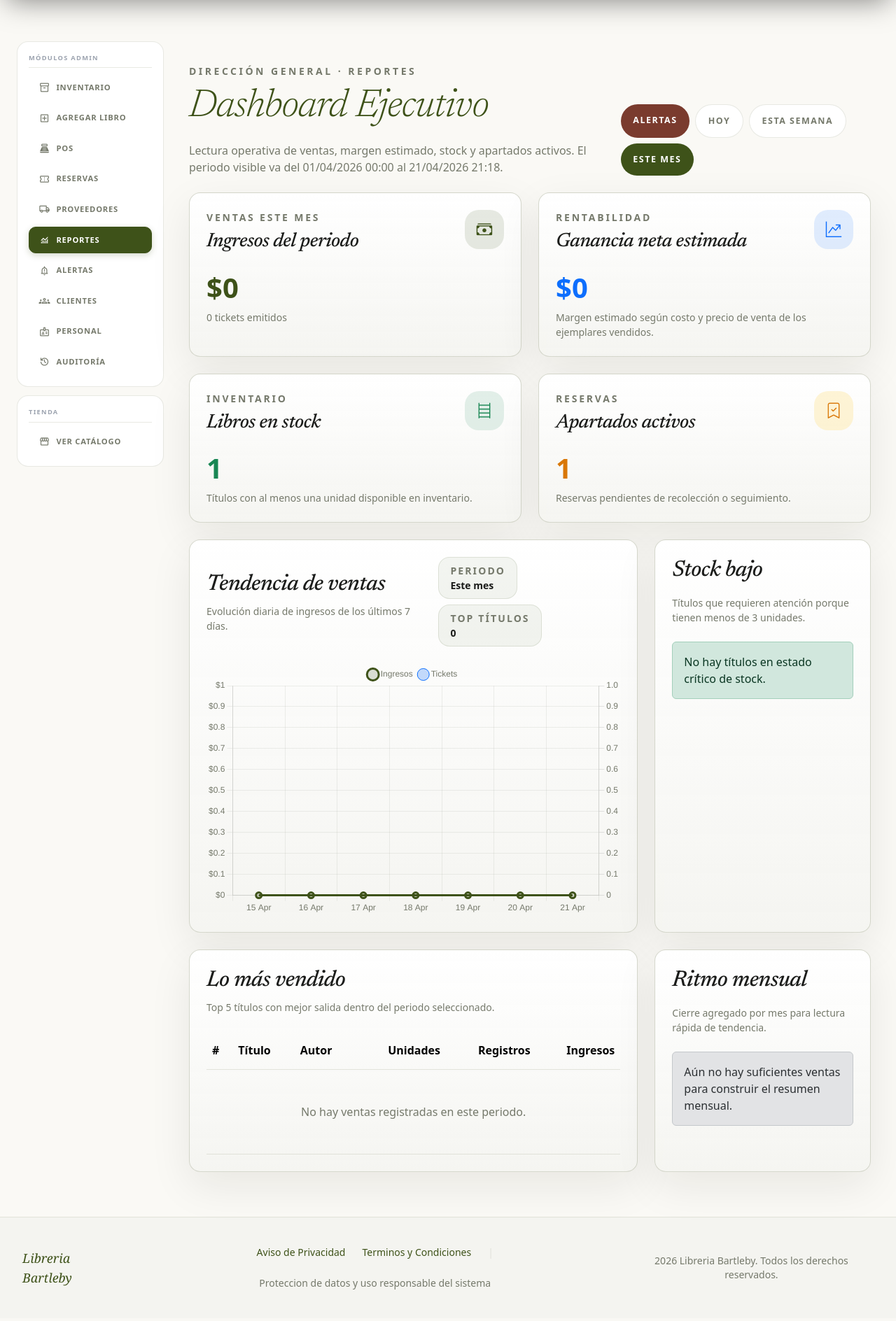
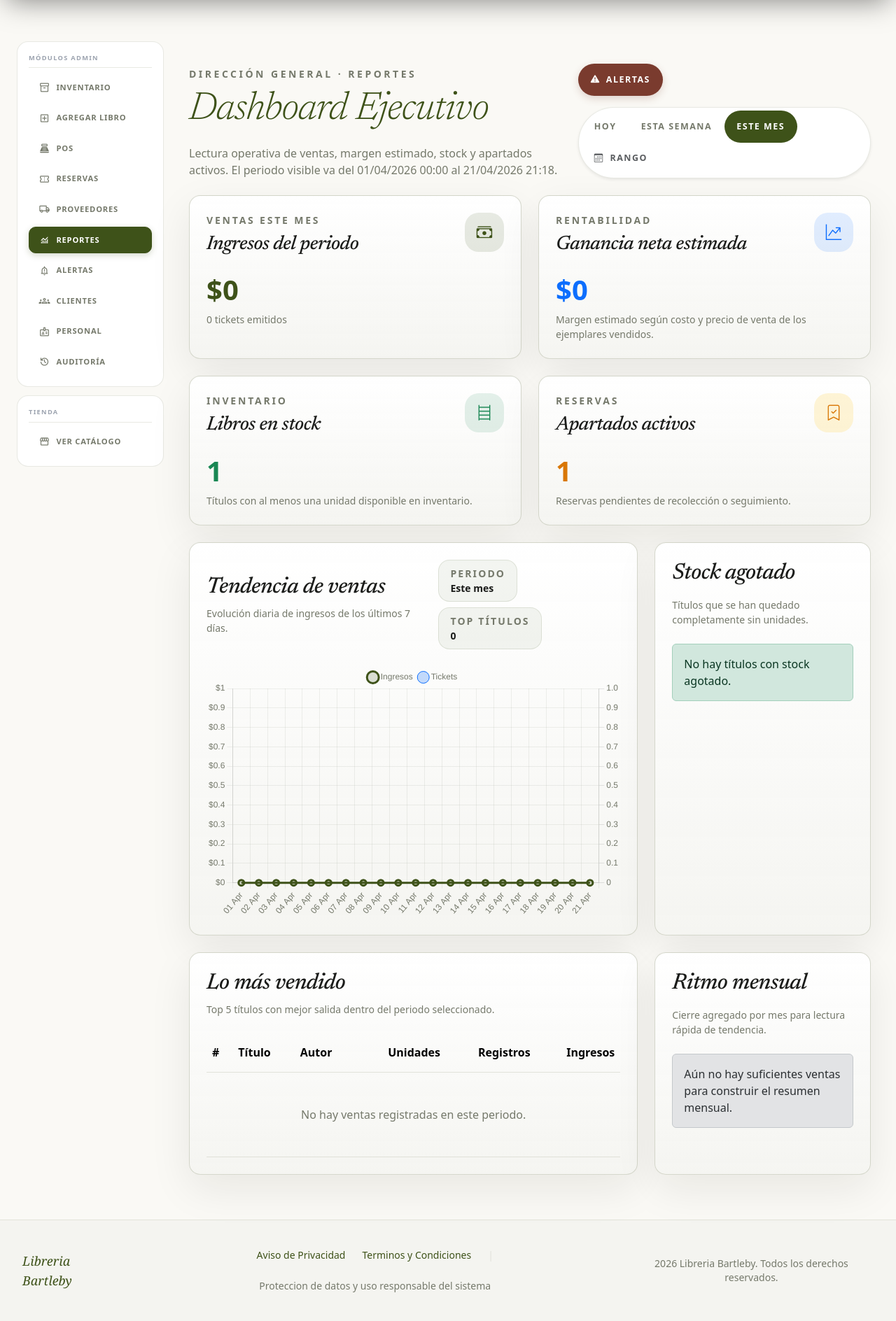
Before and after one commit to Angixs-zz/libreria_bartleby, a Django app: page /reportes/ in a window 1280 px wide. Shown: the part 93-1981 px from the top of the page at 70% size. Before the commit the page ends 1936 px from the top, so only its background shows below. Run offline with Django 5.2, Linux system fonts and the light colour scheme; a user stored in the database is signed in; tables that the repository leaves empty hold one stand-in row (values such as "Sample post"); some libraries are stand-ins or nearby versions.

Commit message:
Se modifico y ahora el stock bajo solo indica cunado el stock de algun libro es igual a 0

```diff
--- a/reportes/templates/reportes/dashboard_reportes.html
+++ b/reportes/templates/reportes/dashboard_reportes.html
@@ -40,6 +40,38 @@
         letter-spacing: 0.12em;
         text-transform: uppercase;
         padding: 0.85rem 1.1rem;
+        transition: all 0.2s ease;
+    }
+
+    .reportes-shell .pill-group {
+        background-color: var(--surface);
+        border: 1px solid rgba(197, 200, 184, 0.4);
+        padding: 0.25rem;
+        border-radius: 999px;
+    }
+
+    .dark .reportes-shell .pill-group {
+        border-color: rgba(80, 85, 60, 0.4);
+    }
+
+    @keyframes fadeInUp {
+        from { opacity: 0; transform: translateY(15px); }
+        to { opacity: 1; transform: translateY(0); }
+    }
+    .fade-in-up {
+        animation: fadeInUp 0.5s cubic-bezier(0.16, 1, 0.3, 1) both;
+    }
+    .delay-1 { animation-delay: 0.05s; }
+    .delay-2 { animation-delay: 0.1s; }
+    .delay-3 { animation-delay: 0.15s; }
+
+    #page-loader {
+        position: fixed; inset: 0; background: var(--bg); z-index: 9999;
+        display: flex; align-items: center; justify-content: center;
+        transition: opacity 0.4s ease; pointer-events: none; opacity: 0;
+    }
+    #page-loader.active {
+        opacity: 0.7; pointer-events: all; cursor: wait;
     }
 
     .reportes-shell .section-title {
@@ -77,6 +109,7 @@
   {% include 'partials/admin_sidebar.html' with request=request user=user only %}
   <div class="flex-1 min-w-0">
 <div class="reportes-shell py-4">
+    <div id="page-loader"><div class="spinner-border text-success" role="status"></div></div>
     <div class="container py-2">
         <div class="d-flex flex-column flex-xl-row justify-content-between align-items-xl-end gap-4 mb-4">
             <div>
@@ -90,23 +123,32 @@
                 </p>
             </div>
 
-            <div class="d-flex flex-wrap gap-2">
+            <div class="d-flex flex-wrap align-items-center gap-3">
                 <a href="{% url 'centro_alertas' %}"
-                   class="filter-pill text-decoration-none text-white"
-                   style="background-color: #7a3b2e;">
-                    Alertas
+                   class="filter-pill text-decoration-none text-white d-inline-flex align-items-center gap-2"
+                   style="background-color: #7a3b2e; box-shadow: 0 4px 12px rgba(122, 59, 46, 0.2);">
+                    <i class="bi bi-exclamation-triangle-fill"></i> Alertas
                 </a>
+
+                <div class="pill-group d-flex flex-wrap align-items-center shadow-sm">
                     {% for key, label in periodos.items %}
                         <a href="?periodo={{ key }}"
                            class="filter-pill text-decoration-none {% if periodo == key %}text-white{% endif %}"
-                       style="{% if periodo == key %}background-color: var(--primary);{% else %}background-color: var(--surface); color: var(--text-muted); border: 1px solid var(--border);{% endif %}">
+                           style="{% if periodo == key %}background-color: var(--primary);{% else %}color: var(--text-muted); background-color: transparent;{% endif %} border: none;">
                             {{ label }}
                         </a>
                     {% endfor %}
+
+                    <button type="button" class="filter-pill border-0 {% if periodo == 'custom' %}text-white{% else %}text-muted bg-transparent{% endif %}"
+                            style="{% if periodo == 'custom' %}background-color: var(--primary);{% else %}color: var(--text-muted);{% endif %}"
+                            data-bs-toggle="modal" data-bs-target="#customDateModal">
+                        <i class="bi bi-calendar3 me-1"></i> Rango
+                    </button>
+                </div>
             </div>
         </div>
 
-        <div class="row g-4 mb-4">
+        <div class="row g-4 mb-4 fade-in-up delay-1">
             <div class="col-12 col-md-6 col-xxl-3">
                 <div class="report-card rounded-4 h-100 p-4">
                     <div class="d-flex justify-content-between align-items-start mb-4">
@@ -180,7 +222,7 @@
             </div>
         </div>
 
-        <div class="row g-4">
+        <div class="row g-4 fade-in-up delay-2">
             <div class="col-12 col-xl-8">
                 <div class="report-panel rounded-4 p-4 h-100">
                     <div class="d-flex flex-column flex-md-row justify-content-between align-items-md-center gap-3 mb-4">
@@ -207,8 +249,8 @@
 
             <div class="col-12 col-xl-4">
                 <div class="report-panel rounded-4 p-4 h-100">
-                    <h2 class="section-title h2 mb-3">Stock bajo</h2>
-                    <p class="small mb-4" style="color: var(--text-muted);">Títulos que requieren atención porque tienen menos de 3 unidades.</p>
+                    <h2 class="section-title h2 mb-3">Stock agotado</h2>
+                    <p class="small mb-4" style="color: var(--text-muted);">Títulos que se han quedado completamente sin unidades.</p>
 
                     {% if stock_bajo %}
                         <div class="d-flex flex-column gap-3">
@@ -227,7 +269,7 @@
                             {% endfor %}
                         </div>
                     {% else %}
-                        <div class="alert alert-success mb-0">No hay títulos en estado crítico de stock.</div>
+                        <div class="alert alert-success mb-0">No hay títulos con stock agotado.</div>
                     {% endif %}
                 </div>
             </div>
@@ -305,6 +347,37 @@
 </div>
 </div>
 
+
+<div class="modal fade" id="customDateModal" tabindex="-1" aria-hidden="true">
+    <div class="modal-dialog modal-dialog-centered">
+        <div class="modal-content rounded-4 border-0 shadow">
+            <form method="get" action="{% url 'dashboard_reportes' %}">
+                <input type="hidden" name="periodo" value="custom">
+                <div class="modal-header border-0 pb-0 pt-4 px-4">
+                    <h5 class="modal-title section-title h3" style="color: var(--primary);">Periodo Personalizado</h5>
+                    <button type="button" class="btn-close" data-bs-dismiss="modal" aria-label="Cerrar"></button>
+                </div>
+                <div class="modal-body px-4 py-4">
+                    <div class="row g-3">
+                        <div class="col-12 col-md-6">
+                            <label class="form-label text-uppercase fw-bold small mb-2" style="letter-spacing: 0.1em; color: var(--text-muted); font-size: 0.75rem;">Fecha Inicio</label>
+                            <input type="date" name="fecha_inicio" class="form-control form-control-lg bg-light border-0 shadow-sm" required value="{{ request.GET.fecha_inicio|default:'' }}">
+                        </div>
+                        <div class="col-12 col-md-6">
+                            <label class="form-label text-uppercase fw-bold small mb-2" style="letter-spacing: 0.1em; color: var(--text-muted); font-size: 0.75rem;">Fecha Fin</label>
+                            <input type="date" name="fecha_fin" class="form-control form-control-lg bg-light border-0 shadow-sm" required value="{{ request.GET.fecha_fin|default:'' }}">
+                        </div>
+                    </div>
+                </div>
+                <div class="modal-footer border-0 pt-0 px-4 pb-4 justify-content-between">
+                    <button type="button" class="filter-pill bg-transparent text-muted border-0" data-bs-dismiss="modal">Cancelar</button>
+                    <button type="submit" class="filter-pill text-white border-0 shadow-sm" style="background-color: var(--primary);">Aplicar Filtro</button>
+                </div>
+            </form>
+        </div>
+    </div>
+</div>
+
 {{ chart_labels|json_script:"chart-labels" }}
 {{ chart_totals|json_script:"chart-totals" }}
 {{ chart_tickets|json_script:"chart-tickets" }}
@@ -352,6 +425,10 @@
                 ]
             },
             options: {
+                animation: {
+                    duration: 1200,
+                    easing: 'easeOutQuart'
+                },
                 responsive: true,
                 maintainAspectRatio: false,
                 interaction: {
@@ -403,4 +480,14 @@
         });
     }
 </script>
+<script>
+    document.querySelectorAll('.filter-pill[href]').forEach(btn => {
+        btn.addEventListener('click', () => {
+            document.getElementById('page-loader').classList.add('active');
+        });
+    });
+    document.querySelector('#customDateModal form').addEventListener('submit', () => {
+        document.getElementById('page-loader').classList.add('active');
+    });
+</script>
 {% endblock %}
--- a/reportes/views.py
+++ b/reportes/views.py
@@ -3,7 +3,7 @@ from decimal import Decimal
 
 from django.contrib.auth.decorators import login_required
 from django.db.models import Count, Sum, F, DecimalField, ExpressionWrapper, Q, Max
-from django.db.models.functions import Coalesce, TruncDay, TruncMonth
+from django.db.models.functions import Coalesce, TruncDay, TruncMonth, TruncHour
 from django.shortcuts import render
 from django.utils import timezone
 from django.views.decorators.http import require_http_methods
@@ -22,7 +22,7 @@ PERIODOS = {
     'month': 'Este mes',
 }
 
-ALERTA_STOCK_CRITICO = 3
+ALERTA_STOCK_CRITICO = 1
 ALERTA_PROVEEDOR_INACTIVO_DIAS = 90
 ALERTA_CLIENTE_INACTIVO_DIAS = 60
 ALERTA_CLIENTE_FRECUENTE_MOVIMIENTOS = 3
@@ -44,21 +44,37 @@ def _inicio_periodo(periodo, ahora):
 @require_http_methods(["GET"])
 def dashboard_reportes(request):
     periodo = request.GET.get('periodo', 'month')
-    if periodo not in PERIODOS:
+    if periodo not in PERIODOS and periodo != 'custom':
         periodo = 'month'
 
     ahora = timezone.localtime()
-    inicio_periodo = _inicio_periodo(periodo, ahora)
+
+    if periodo == 'custom':
+        try:
+            inicio_periodo = timezone.make_aware(datetime.strptime(request.GET.get('fecha_inicio'), '%Y-%m-%d'))
+            fin_periodo = timezone.make_aware(datetime.strptime(request.GET.get('fecha_fin'), '%Y-%m-%d')).replace(hour=23, minute=59, second=59)
+            periodo_label = f"{inicio_periodo.strftime('%d/%m/%Y')} al {fin_periodo.strftime('%d/%m/%Y')}"
+        except (ValueError, TypeError):
+            # fallback
+            inicio_periodo = _inicio_periodo('month', ahora)
+            fin_periodo = ahora
+            periodo = 'month'
+            periodo_label = PERIODOS['month']
+    else:
+        inicio_periodo = _inicio_periodo(periodo, ahora)
+        fin_periodo = ahora
+        periodo_label = PERIODOS[periodo]
+
     inicio_7_dias = ahora.replace(hour=0, minute=0, second=0, microsecond=0) - timedelta(days=6)
     inicio_180_dias = ahora - timedelta(days=180)
 
     ventas_periodo = Venta.objects.filter(
         fecha_venta__gte=inicio_periodo,
-        fecha_venta__lte=ahora,
+        fecha_venta__lte=fin_periodo,
     )
     detalle_periodo = DetalleVenta.objects.filter(
         venta__fecha_venta__gte=inicio_periodo,
-        venta__fecha_venta__lte=ahora,
+        venta__fecha_venta__lte=fin_periodo,
     )
 
     ganancia_expr = ExpressionWrapper(
@@ -91,33 +107,73 @@ def dashboard_reportes(request):
             ejemplares_registrados=Count('ejemplares', distinct=True),
         ).filter(
             ejemplares_registrados__gt=0,
-            stock_total__lt=3,
+            stock_total__lt=1,
         ).order_by('stock_total', 'titulo')[:8]
     )
 
-    ventas_diarias_qs = (
-        Venta.objects.filter(fecha_venta__gte=inicio_7_dias, fecha_venta__lte=ahora)
-        .annotate(periodo=TruncDay('fecha_venta'))
-        .values('periodo')
-        .annotate(
-            total=Coalesce(Sum('total'), Decimal('0.00')),
-            tickets=Count('id'),
+    delta_days = (fin_periodo - inicio_periodo).days
+
+    if delta_days <= 1:
+        # Agrupar por hora
+        ventas_chart_qs = (
+            Venta.objects.filter(fecha_venta__gte=inicio_periodo, fecha_venta__lte=fin_periodo)
+            .annotate(periodo_agrupado=TruncHour('fecha_venta'))
+            .values('periodo_agrupado')
+            .annotate(
+                total=Coalesce(Sum('total'), Decimal('0.00')),
+                tickets=Count('id'),
+            )
+            .order_by('periodo_agrupado')
         )
-        .order_by('periodo')
-    )
-    ventas_diarias_map = {
-        item['periodo'].date(): item for item in ventas_diarias_qs
-    }
 
-    chart_labels = []
-    chart_totals = []
-    chart_tickets = []
-    for offset in range(7):
-        fecha = (inicio_7_dias + timedelta(days=offset)).date()
-        dato = ventas_diarias_map.get(fecha)
-        chart_labels.append(fecha.strftime('%d %b'))
-        chart_totals.append(float(dato['total']) if dato else 0)
-        chart_tickets.append(dato['tickets'] if dato else 0)
+        ventas_chart_map = {
+            item['periodo_agrupado'].replace(minute=0, second=0, microsecond=0): item for item in ventas_chart_qs if item['periodo_agrupado']
+        }
+
+        chart_labels = []
+        chart_totals = []
+        chart_tickets = []
+
+        # Generar las 24 horas del dia
+        for i in range(24):
+            hora_actual = inicio_periodo.replace(hour=i, minute=0, second=0, microsecond=0)
+            if hora_actual > ahora:
+                break
+            dato = ventas_chart_map.get(hora_actual)
+            chart_labels.append(hora_actual.strftime('%H:00'))
+            chart_totals.append(float(dato['total']) if dato else 0)
+            chart_tickets.append(dato['tickets'] if dato else 0)
+
+    else:
+        # Agrupar por dia
+        ventas_chart_qs = (
+            Venta.objects.filter(fecha_venta__gte=inicio_periodo, fecha_venta__lte=fin_periodo)
+            .annotate(periodo_agrupado=TruncDay('fecha_venta'))
+            .values('periodo_agrupado')
+            .annotate(
+                total=Coalesce(Sum('total'), Decimal('0.00')),
+                tickets=Count('id'),
+            )
+            .order_by('periodo_agrupado')
+        )
+
+        ventas_chart_map = {
+            item['periodo_agrupado'].date(): item for item in ventas_chart_qs if item['periodo_agrupado']
+        }
+
+        chart_labels = []
+        chart_totals = []
+        chart_tickets = []
+
+        dias_a_mostrar = min(delta_days + 1, 60) # Limitar a 60 dias maximo para que no explote la grafica
+        for offset in range(dias_a_mostrar):
+            fecha_actual = (inicio_periodo + timedelta(days=offset)).date()
+            if fecha_actual > ahora.date() and periodo != 'custom':
+                continue
+            dato = ventas_chart_map.get(fecha_actual)
+            chart_labels.append(fecha_actual.strftime('%d %b'))
+            chart_totals.append(float(dato['total']) if dato else 0)
+            chart_tickets.append(dato['tickets'] if dato else 0)
 
     ventas_mensuales = list(
         Venta.objects.filter(fecha_venta__gte=inicio_180_dias, fecha_venta__lte=ahora)
@@ -140,7 +196,7 @@ def dashboard_reportes(request):
     context = {
         'periodo': periodo,
         'periodos': PERIODOS,
-        'periodo_label': PERIODOS[periodo],
+        'periodo_label': periodo_label,
         'ventas_monto': ventas_totales['total'],
         'ventas_tickets': ventas_totales['tickets'],
         'ganancia_neta': ganancia_neta,
@@ -153,7 +209,7 @@ def dashboard_reportes(request):
         'chart_tickets': chart_tickets,
         'ventas_mensuales': ventas_mensuales,
         'filtro_desde': inicio_periodo,
-        'filtro_hasta': ahora,
+        'filtro_hasta': fin_periodo,
     }
     return render(request, 'reportes/dashboard_reportes.html', context)
 
--- a/usuarios/templates/usuarios/mi_perfil.html
+++ b/usuarios/templates/usuarios/mi_perfil.html
@@ -338,7 +338,7 @@
                             </div>
                             <div class="col-12 col-md-4">
                                 <div class="metric-chip p-3 h-100">
-                                    <div class="mini-label mb-1">Titulos criticos</div>
+                                    <div class="mini-label mb-1">Stock agotado</div>
                                     <div class="fs-3 fw-semibold" style="color: #7a3b2e;">{{ inventario_critico }}</div>
                                 </div>
                             </div>
--- a/usuarios/views.py
+++ b/usuarios/views.py
@@ -335,7 +335,7 @@ def mi_perfil_actividad(request):
         inventario_resumen = Libro.objects.aggregate(
             titulos=Count('id'),
             unidades=Coalesce(Sum('ejemplares__stock'), 0),
-            criticos=Count('id', filter=Q(ejemplares__stock__lt=3), distinct=True),
+            criticos=Count('id', filter=Q(ejemplares__stock__lt=1), distinct=True),
         )
 
         context.update({
```
Also changed, not shown: reportes/templates/reportes/centro_alertas.html (+4 -4 lines), update_chart.py (added, +107 -0 lines). Lines whose indentation alone changed are shown as unchanged.
